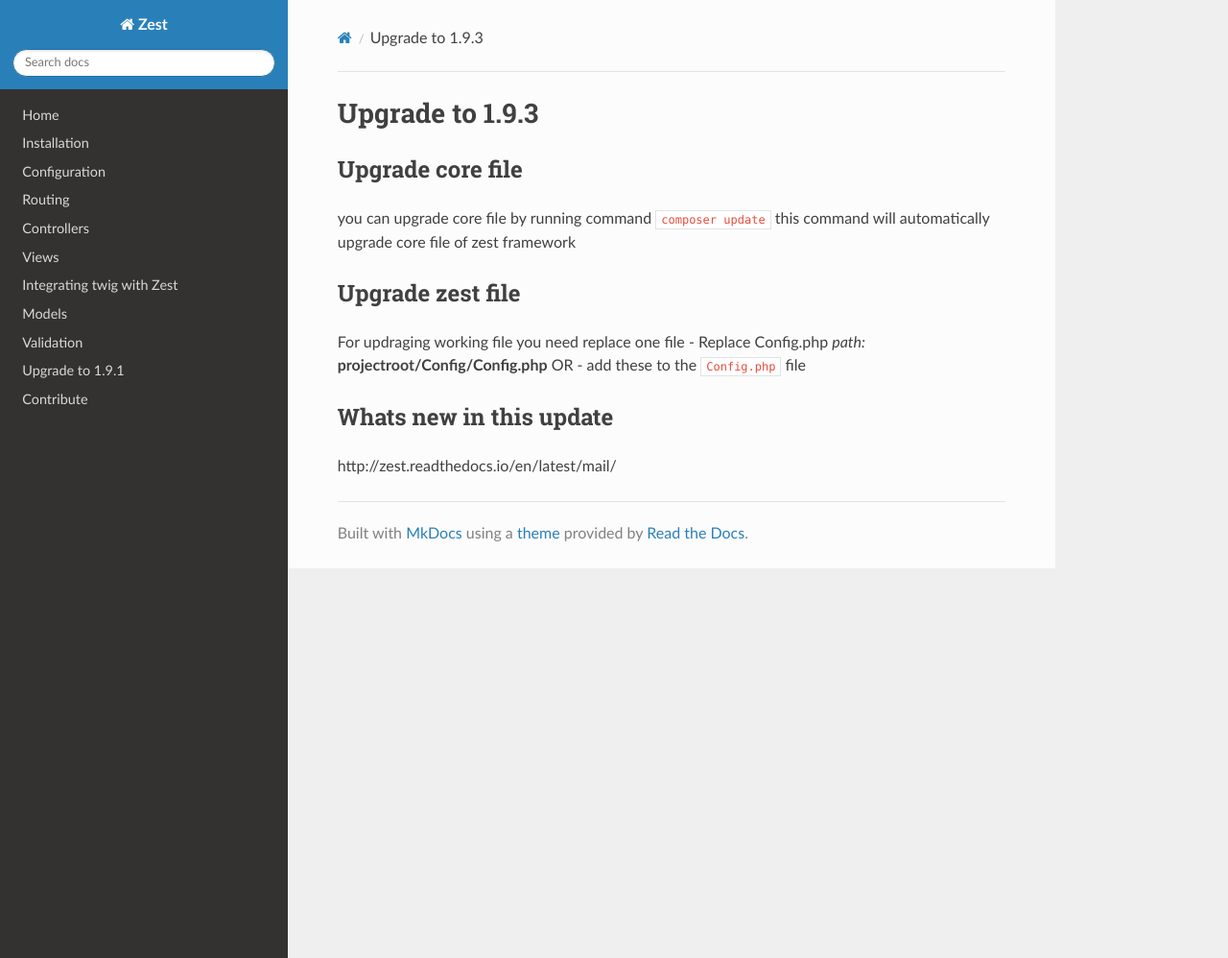
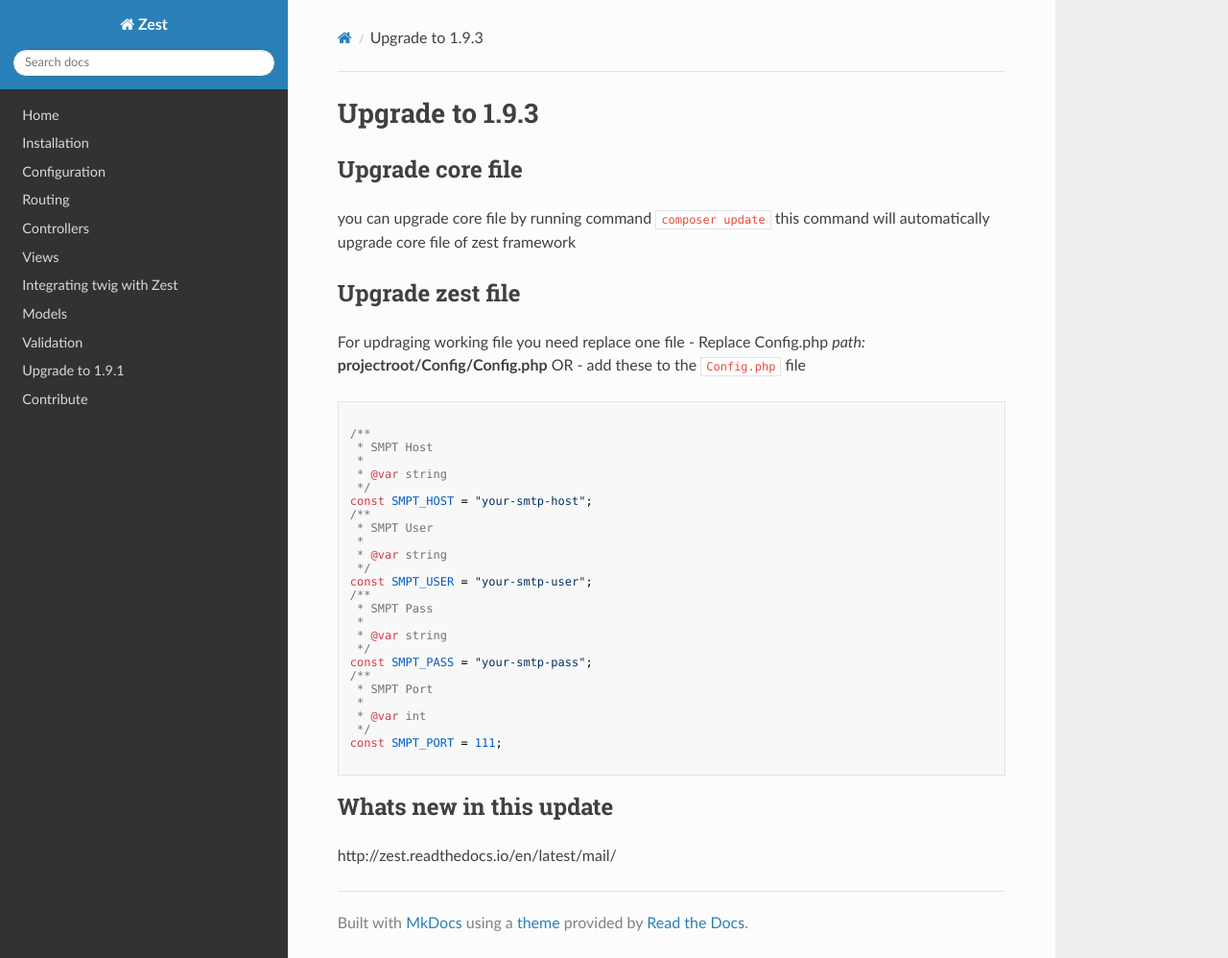
Before and after one commit to alphazframework/zest-docs-latest, an MkDocs documentation site: the page built from docs/Upgrade to 1.9.3.md, in a window 1280 px wide and 998 px high. Shown: the whole window at 96% size. Built offline with MkDocs 1.6.1, drawn with Linux system fonts in a browser that asks for light colours; nearby versions of some CDN libraries; old or Windows-style settings are respelled for this version of MkDocs.

Commit message:
Update Upgrade to 1.9.3.md

````diff
--- a/docs/Upgrade to 1.9.3.md
+++ b/docs/Upgrade to 1.9.3.md
@@ -10,7 +10,34 @@ For updraging working file you need replace one file
 - Replace Config.php *path:* **projectroot/Config/Config.php**
 OR
 - add these to the `Config.php` file
+```php
 
+/**
+ * SMPT Host
+ *
+ * @var string
+ */
+const SMPT_HOST = "your-smtp-host";
+/**
+ * SMPT User
+ *
+ * @var string
+ */
+const SMPT_USER = "your-smtp-user";
+/**
+ * SMPT Pass
+ *
+ * @var string
+ */
+const SMPT_PASS = "your-smtp-pass";
+/**
+ * SMPT Port
+ *
+ * @var int
+ */
+const SMPT_PORT = 111;
+
+```
 
 ## Whats new in this update
 http://zest.readthedocs.io/en/latest/mail/
````
